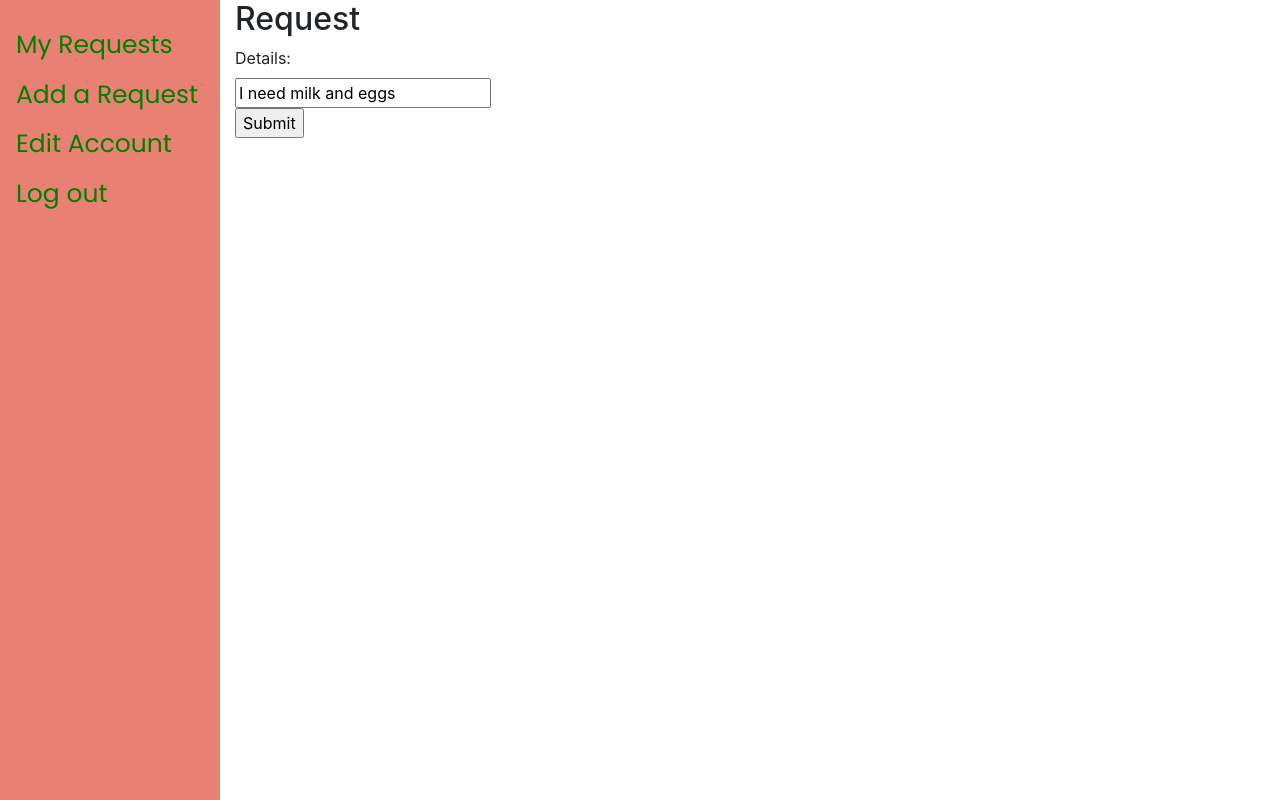
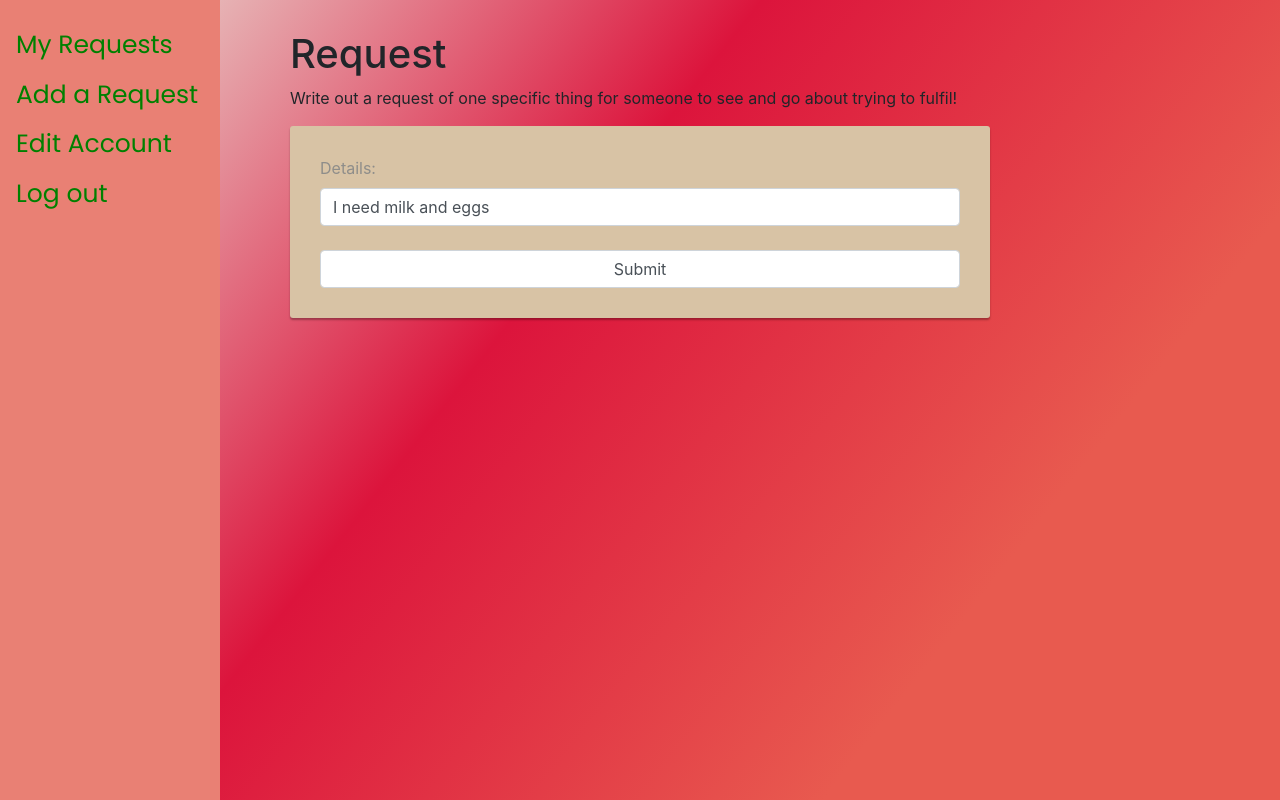
Before and after one commit to Muen342/BoomerConsumer, a Django app: page /corona/index2/request/edit/1 in a window 1280 px wide. Run offline with Django 3.2, Linux system fonts and the light colour scheme; data comes from the database, SQL or seed files in the repository; both versions use the stored data as it was after the commit; some libraries are stand-ins or nearby versions.

Commit message:
request make and edit

```diff
--- a/boomerConsumer/corona/templates/boomer/editRequest.html
+++ b/boomerConsumer/corona/templates/boomer/editRequest.html
@@ -1,16 +1,24 @@
 {% extends "main/baseboomer.html" %}
 {% block content %}
-<div class="main">
-    <h2>Request</h2>
+<style type="text/css">
+    body{
+        background: rgb(232,90,79);
+        background: linear-gradient(308deg, rgba(232,90,79,1) 24%, rgba(220,20,60,1) 60%, rgba(234,231,220,1) 98%);"
+    }
+</style>
+<section class="page-section" >
+<div class="signup-form">
+    <h1>Request</h1>
+    <p> Write out a request of one specific thing for someone to see and go about trying to fulfil!</p>
     <form action="{% url 'corona:confirmEditListing' request1.id %}" method="post">
         {% csrf_token %}
         <label for="details">Details:</label><br>
-        <input type="text" id="details" name="details" value="{{request1.details}}"><br>
-        <input type="submit" value="Submit">
-    </form>
+        <input type="text" class="form-control" id="details" name="details" value="{{request1.details}}"><br>
+        <input type="submit" class="form-control" value="Submit">
     {% if error_message %}
     <p>{{error_message}}</p>
     {% endif %}
-    <br>
+    </form>
 </div>
+</section>
 {% endblock %}
```
Also changed, not shown: boomerConsumer/corona/templates/boomer/add.html (+15 -7 lines), boomerConsumer/db.sqlite3.
